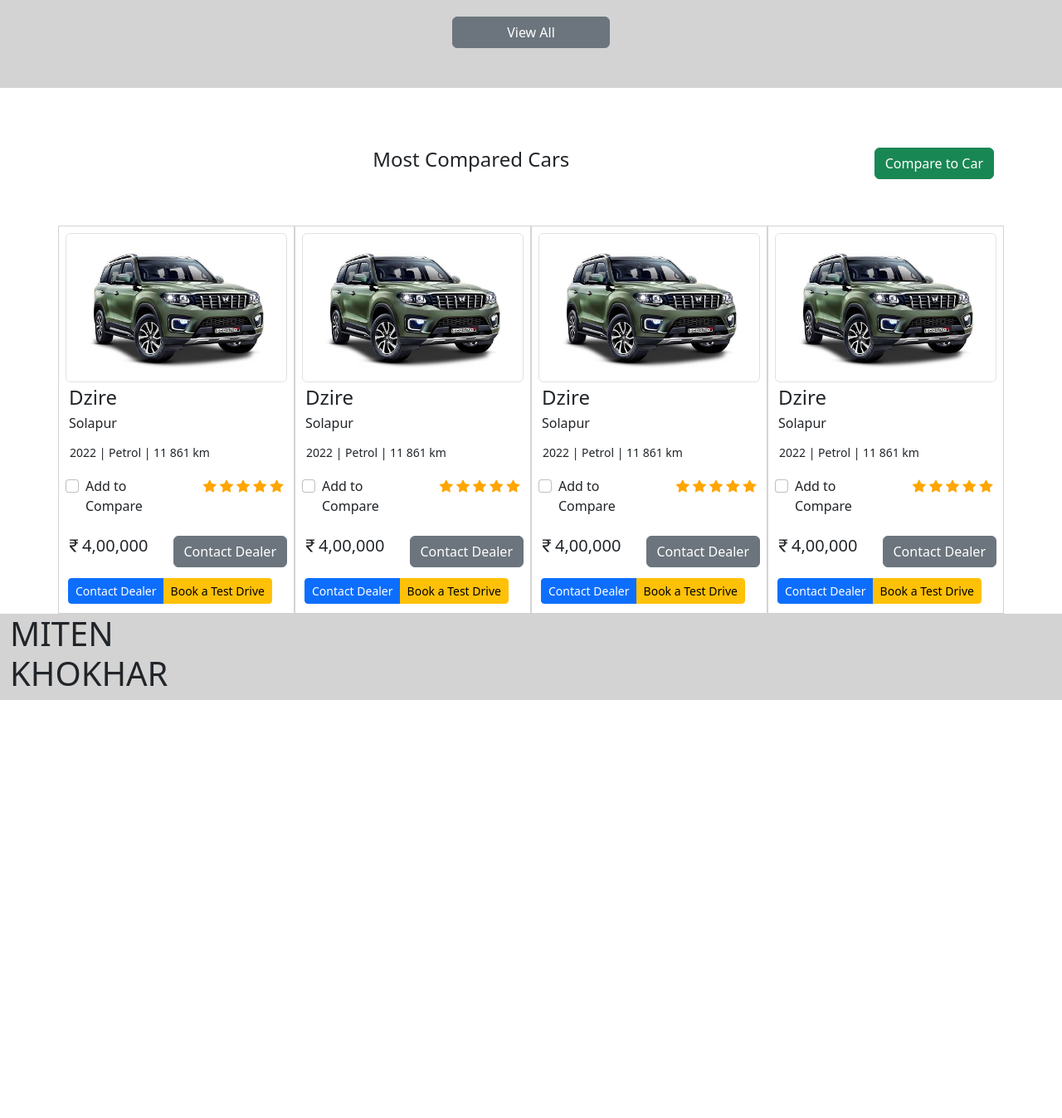
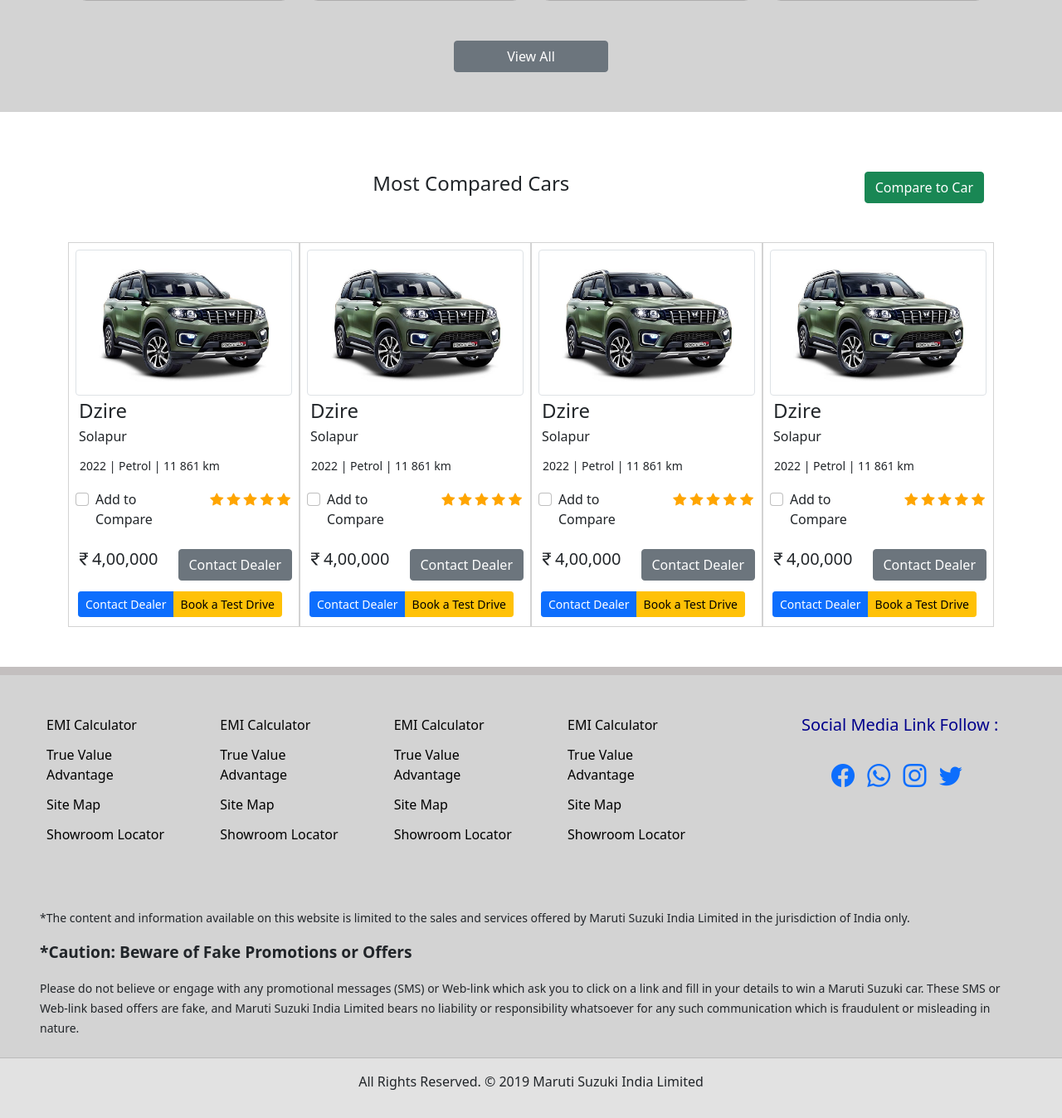
Before and after one commit to MITEN-KHOKHAR/moduler-1, a PHP site: page / in a window 1280 px wide. Shown: the part 3620-4968 px from the top of the page at 83% size. Before the commit the page ends 4464 px from the top, so only its background shows below. Run offline with PHP 8.4, Linux system fonts and the light colour scheme; some libraries are stand-ins or nearby versions.

Commit message:
Add files via upload

```diff
--- a/Assignment/Project-1 (HTML,CSS)/Project-4 (Bootstrap) Website Sample/css/style.css
+++ b/Assignment/Project-1 (HTML,CSS)/Project-4 (Bootstrap) Website Sample/css/style.css
@@ -1,54 +1,20 @@
-body
-{
-    margin: 0;
-    padding: 0;
-    overflow-x: hidden;
-    box-sizing: border-box;
-}
-.mg-mystl
-{
-    margin-right: 130px;
-}
-.mybord-stl
-{
-    border-bottom: 1px solid lightgray;
-}
-.mycol-stl
-{
-    background: #000368 !important;
-}
-.coltesti-stl
-{
-    background: lightgray !important;
-}
-
-.mynav-stl
-{
-    padding: 3px;
-}
-.mylig-stl
-{
-    padding: 5px !important;
-    line-height: 40px !important;
-}
-.star-clstl
-{
-    color:orange;
-}
-.col-stl
-{
-    border:1px solid lightgray;
-}
- .bxbormrg-stl
-{
-    border-radius:10px;
-    border:1px solid lightgray;
-    padding:8px;
-}
-.bxborstl-review
-{
-    border-radius:10px;
-    border:1px solid rgb(120, 120, 120);
-    background-color:white;
-    padding:20px;
-}
+body { margin: 0; padding: 0; overflow-x: hidden; box-sizing: border-box; }
+.mg-mystl { margin-right: 130px; }
+.mybord-stl { border-bottom: 1px solid lightgray; }
+.mycol-stl { background: #000368 !important; }
+.coltesti-stl { background: lightgray !important; }
+.mynav-stl { padding: 3px; }
+.mylig-stl { padding: 5px !important; line-height: 40px !important; }
+.star-clstl { color:orange; }
+.col-stl { border:1px solid lightgray; }
+.bxbormrg-stl { border-radius:10px; border:1px solid lightgray; padding:8px; }
+.bxborstl-review { border-radius:10px; border:1px solid rgb(174, 173, 173); background-color:white;  padding:20px; }
+.forgray { background-color:lightgray; border-top: 10px solid #c3bfbf; }
+.fotr-stl { width: auto; height: auto; }
+.fotr-stl li { list-style-type: none; padding-bottom: 12px; }
+.fotr-stl li a { text-decoration: none; color:black; }
+.foter-colrstl { background-color: rgb(226, 226, 226); }
+.footer-borstl { border-top: 1px solid rgb(187, 186, 186); padding-bottom: 0px; }
+.fotblu-stl { color:darkblue; }
+.btnmrg-stl { margin-right:25px; }
+.mgright-lofm { margin-right: 15px; }
--- a/Assignment/Project-1 (HTML,CSS)/Project-4 (Bootstrap) Website Sample/index.html
+++ b/Assignment/Project-1 (HTML,CSS)/Project-4 (Bootstrap) Website Sample/index.html
@@ -5,14 +5,14 @@
 <meta http-equiv='X-UA-Compatible' content='IE=edge'>
 <title>Page Title</title>
 <meta name='viewport' content='width=device-width, initial-scale=1'>
-<!-- css file -->
-<link href="https://cdn.jsdelivr.net/npm/bootstrap@5.2.2/dist/css/bootstrap.min.css" rel="stylesheet" integrity="sha384-Zenh87qX5JnK2Jl0vWa8Ck2rdkQ2Bzep5IDxbcnCeuOxjzrPF/et3URy9Bv1WTRi" crossorigin="anonymous">
-<link href="css/style.css" rel="stylesheet">
-<link rel="stylesheet" href="https://cdn.jsdelivr.net/npm/bootstrap-icons@1.9.1/font/bootstrap-icons.css">
-<!-- script file -->
-<script src="https://cdn.jsdelivr.net/npm/@popperjs/core@2.11.6/dist/umd/popper.min.js" integrity="sha384-oBqDVmMz9ATKxIep9tiCxS/Z9fNfEXiDAYTujMAeBAsjFuCZSmKbSSUnQlmh/jp3" crossorigin="anonymous"></script>
-<script src="https://cdn.jsdelivr.net/npm/bootstrap@5.2.1/dist/js/bootstrap.bundle.min.js"></script>
-<link href="https://cdn.jsdelivr.net/npm/bootstrap@5.2.1/dist/css/bootstrap.min.css" rel="stylesheet">
+   <!-- css file -->
+   <link href="https://cdn.jsdelivr.net/npm/bootstrap@5.1.3/dist/css/bootstrap.min.css" rel="stylesheet" integrity="sha384-1BmE4kWBq78iYhFldvKuhfTAU6auU8tT94WrHftjDbrCEXSU1oBoqyl2QvZ6jIW3" crossorigin="anonymous">
+   <link href="css/style.css" rel="stylesheet">
+   <link rel="stylesheet" href="https://cdn.jsdelivr.net/npm/bootstrap-icons@1.9.1/font/bootstrap-icons.css">
+   <!-- script file -->
+   <script src="https://cdn.jsdelivr.net/npm/@popperjs/core@2.9.2/dist/umd/popper.min.js" integrity="sha384-IQsoLXl5PILFhosVNubq5LC7Qb9DXgDA9i+tQ8Zj3iwWAwPtgFTxbJ8NT4GN1R8p" crossorigin="anonymous"></script>
+   <script src="https://cdn.jsdelivr.net/npm/bootstrap@5.0.2/dist/js/bootstrap.min.js" integrity="sha384-cVKIPhGWiC2Al4u+LWgxfKTRIcfu0JTxR+EQDz/bgldoEyl4H0zUF0QKbrJ0EcQF" crossorigin="anonymous"></script>
+   <script src="https://cdn.jsdelivr.net/npm/bootstrap@5.0.2/dist/js/bootstrap.bundle.min.js" integrity="sha384-MrcW6ZMFYlzcLA8Nl+NtUVF0sA7MsXsP1UyJoMp4YLEuNSfAP+JcXn/tWtIaxVXM" crossorigin="anonymous"></script>
 </head>
 <body>
   <div class="row">
@@ -30,7 +30,7 @@
                 <ul class="nav">
                   <form class="d-flex mg-mystl">
                     <input class="form-control me-3 col-sm-6" type="text" placeholder="Search City">
-                    <button class="btn btn-primary col-sm-4" type="button">Search City</button>
+                    <button class="btn btn-success col-sm-4" type="button">Search City</button>
                   </form>
                   <li class="nav-item">
                     <a class="nav-link" href="#">About us</a>
@@ -43,7 +43,9 @@
                       <li><a class="dropdown-item" href="#">Hindi</a></li>
                     </ul>
                   </li>
-                    <button type="button" class="btn btn-success">Login / Register</button>
+                  <button type="button" class="btn btn-primary" data-bs-toggle="modal" data-bs-target="#myModal">
+                    Login / Register
+                  </button>
                 </ul>
               </div>
             </div>
@@ -279,6 +281,7 @@
 
 <!-- start of select watch silder photo car -->
   <!-- Nav tabs -->
+  <a href="" class="btn btn-warning float-end btnmrg-stl">View All</a>
   <ul class="nav nav-tabs" role="tablist">
     <li class="nav-item">
       <a class="nav-link active" data-bs-toggle="tab" href="#home">Recenlty Added</a>
@@ -287,7 +290,6 @@
       <a class="nav-link" data-bs-toggle="tab" href="#menu1">Top Rated</a>
     </li>
   </ul>
-
   <!-- Tab panes -->
   <div class="tab-content">
     <div id="home" class="container-fluid tab-pane active"><br>
@@ -628,13 +630,12 @@
 
 
 
-<div class="row mt-5">
+<div class="row mt-5 mb-5">
 <div class="col-md-12">
 <div class="container">
 
+  <h4 class="pt-4 pb-5 text-center">Most Compared Cars <a href="" class="btn btn-success float-end">Compare to Car</a></h4>
 <div class="row">
-
-  <h4 class="pt-4 pb-5 text-center">Most Compared Cars <a href="" class="btn btn-success float-end">Compare to Car</a></h4>
 
   <div class="col-md-3 p-2 col-stl mrg-stl">
     <img src="image/silde_img/Mahindra-1.jpg" class="img-fluid img-thumbnail">
@@ -739,22 +740,210 @@
 
 
 
-<div class="container-fluid">
+<div class="forgray">
 <div class="row">
 <div class="col-md-12">
+  <div class="container-fluid">
 
+<div class="row">
+  <div class="col-md-2 mt-5 mb-5">
+    <ul class="fotr-stl">
+      <li><a href="#">EMI Calculator</a></li>
+      <li><a href="#">True Value Advantage</a></li>
+      <li><a href="#">Site Map</a></li>
+      <li><a href="#">Showroom Locator</a></li>
+    </ul>
+    </div><!--end of col-md-2 mt-5 mb-5-->
 
-<div class="row" style="background-color:lightgray;">
-  <div class="col-md-2">
-    <h1>MITEN KHOKHAR</h1>
-    </div>
+    <div class="col-md-2 mt-5 mb-5">
+      <ul class="fotr-stl">
+        <li><a href="#">EMI Calculator</a></li>
+        <li><a href="#">True Value Advantage</a></li>
+        <li><a href="#">Site Map</a></li>
+        <li><a href="#">Showroom Locator</a></li>
+      </ul>
+      </div><!--end of col-md-2 mt-5 mb-5-->
+
+      <div class="col-md-2 mt-5 mb-5">
+        <ul class="fotr-stl">
+          <li><a href="#">EMI Calculator</a></li>
+          <li><a href="#">True Value Advantage</a></li>
+          <li><a href="#">Site Map</a></li>
+          <li><a href="#">Showroom Locator</a></li>
+        </ul>
+        </div><!--end of col-md-2 mt-5 mb-5-->
+
+        <div class="col-md-2 mt-5 mb-5">
+          <ul class="fotr-stl">
+            <li><a href="#">EMI Calculator</a></li>
+            <li><a href="#">True Value Advantage</a></li>
+            <li><a href="#">Site Map</a></li>
+            <li><a href="#">Showroom Locator</a></li>
+          </ul>
+          </div><!--end of col-md-2 mt-5 mb-5-->
+
+          <div class="offset-md-1 col-md-3 mt-5 mb-5">
+            <h5 class="fotblu-stl">Social Media Link Follow :</h5>
+            <ul class="fotr-stl">
+              <a href="https://www.facebook.com/" target="_blank" class="p-1"><h3><i class="bi bi-facebook"></i></a>
+              <a href="https://web.whatsapp.com/" target="_blank" class="p-1"><i class="bi bi-whatsapp"></i></a>
+              <a href="https://www.instagram.com/" target="_blank" class="p-1"><i class="bi bi-instagram"></i></a>
+              <a href="https://www.twitter.com/" target="_blank" class="p-1"><i class="bi bi-twitter"></i></h3></a>
+            </ul>
+            </div><!--end of col-md-2 mt-5 mb-5-->
+
+<div class="row">
+<div class="col-md-12">
+<div class="container-fluid">
+<p><small class="pb-2">*The content and information available on this website is limited to the sales and services offered by Maruti Suzuki India Limited in the jurisdiction of India only.</small></p>
+<p><big class="pb-2"><b>*Caution: Beware of Fake Promotions or Offers</b></big></p>
+<small>Please do not believe or engage with any promotional messages (SMS) or Web-link which ask you to click on a link and fill in your details to win a Maruti Suzuki car. These SMS or Web-link based offers are fake, and Maruti Suzuki India Limited bears no liability or responsibility whatsoever for any such communication which is fraudulent or misleading in nature.</small>
+
+</div><!--end of container-fluid-->
+</div><!--end of col md 12-->
 </div><!--end of row-->
-
 
 </div><!--end of container-fluid-->
 </div><!--end of col-md-12-->
 </div><!--end of row-->
 
+<footer class="foter-colrstl mt-4 footer-borstl">
+  <p class="p-3 text-center">All Rights Reserved. © 2019 Maruti Suzuki India Limited</p>
+</footer>
+</div><!--end of row-->
+
+
+</div><!-- end of forgray -->
+
+
+
+
+<!-- The Modal -->
+<div class="modal fade" id="myModal">
+  <div class="modal-dialog">
+    <div class="modal-content">
+
+      <!-- Modal Header -->
+      <div class="modal-header">
+
+
+  <!-- Nav tabs -->
+  <ul class="nav nav-tabs" role="tablist">
+    <li class="nav-item">
+      <a class="nav-link active" data-bs-toggle="tab" href="#home">Login</a>
+    </li>
+    <li class="nav-item">
+      <a class="nav-link" data-bs-toggle="tab" href="#menu">Register</a>
+    </li>
+  </ul>
+
+        <button type="button" class="btn-close" data-bs-dismiss="modal"></button>
+      </div>
+
+      <!-- Modal body -->
+      <div class="modal-body">
+
+  <!-- Tab panes -->
+  <div class="tab-content">
+    <div id="home" class="container tab-pane active"><br>
+      <form name="f4" method="get" action="">
+          <div class="input-group">
+            <span class="input-group-text"><i class="bi bi-person-circle"></i></span>
+            <input type="text" class="form-control" placeholder="Username">
+          </div><br>
+
+          <div class="input-group">
+            <span class="input-group-text"><i class="bi bi-lock-fill"></i></span>
+            <input type="text" class="form-control" placeholder="Your Password">
+          </div><br>
+
+          <div class="form-check">
+            <input class="form-check-input" type="checkbox" id="check1" name="option1" value="something">
+            <label class="form-check-label">Remember Password</label>
+            <a href="" class="float-end">Forget Password</a>
+          </div>
+          <input type="submit" name="submit" class="btn btn-info mt-4 mb-3 mgright-lofm" value="Submit">
+        <input type="reset" name="clean" class="btn btn-danger mt-4 mb-3 mgright-lofm" value="Clear">
+      </form>
+    </div>
+    <div id="menu" class="container tab-pane fade"><br>
+      <form name="f5" method="get" action="">
+        <div class="input-group">
+          <span class="input-group-text"><i class="bi bi-person-circle"></i></span>
+          <input type="text" class="form-control" placeholder="Enter First Name">
+
+          <input type="text" class="form-control" placeholder="Enter Last Name">
+          <span class="input-group-text"><i class="bi bi-person-circle"></i></span>
+        </div><br>
+
+        <div class="input-group">
+          <span class="input-group-text"><i class="bi bi-pin-map-fill"></i></span>
+          <textarea type="text" class="form-control" placeholder="Your Password"></textarea>
+        </div><br>
+
+        <div class="input-group">
+          <span class="input-group-text"><i class="bi bi-geo-alt-fill"></i></span>
+          <select class="form-select">
+            <option>Select Your City</option>
+            <option>Rajkot</option>
+            <option>Ahmadabad</option>
+            <option>Surat</option>
+            <option>Dehli</option>
+            <option>Mumbai</option>
+          </select>
+        </div><br>
+
+
+        <div class="input-group">
+          <span class="input-group-text"><i class="bi bi-geo-fill"></i></span>
+          <select class="form-select">
+            <option>Select Your State</option>
+            <option>Rajkot, India</option>
+            <option>Ahmadabad, India</option>
+            <option>Surat, India</option>
+            <option>Dehli, India</option>
+            <option>Mumbai, India</option>
+          </select>
+        </div><br>
+
+
+        <div class="input-group">
+          <span class="input-group-text"><i class="bi bi-envelope-paper-fill"></i></i></span>
+          <input type="text" class="form-control" placeholder="Enter Your Email Id">
+        </div><br>
+
+        <div class="input-group">
+          <span class="input-group-text"><i class="bi bi-phone-vibrate-fill"></i></span>
+          <input type="text" class="form-control" placeholder="Enter Your Mobile No.">
+
+          <input type="text" class="form-control" placeholder="Enter Your Zip Number">
+          <span class="input-group-text"><i class="bi bi-map-fill"></i></span>
+        </div><br>
+
+        <div class="form-check">
+          <input class="form-check-input" type="checkbox" id="check1" name="option1" value="something">
+          <label class="form-check-label">Confirm Submited</label>
+        </div>
+
+        <input type="submit" name="submit" class="btn btn-info mt-4 mb-3 mgright-lofm" value="Submit">
+        <input type="reset" name="clean" class="btn btn-danger mt-4 mb-3 mgright-lofm" value="Clear">
+    </form>
+    </div>
+    </div>
+
+      </div>
+
+      <!-- Modal footer -->
+      <div class="modal-footer">
+        <button type="button" class="btn btn-danger" data-bs-dismiss="modal">Close</button>
+      </div>
+
+    </div>
+  </div>
+</div>
+
+
+
 
 </body>
 </html>
```
